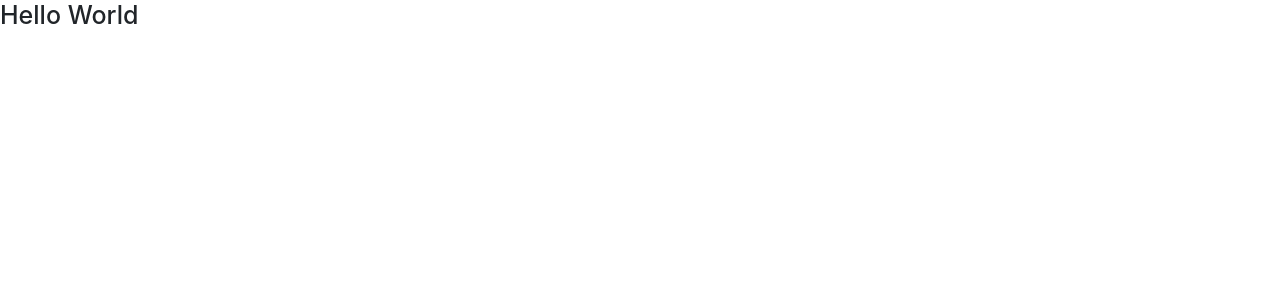
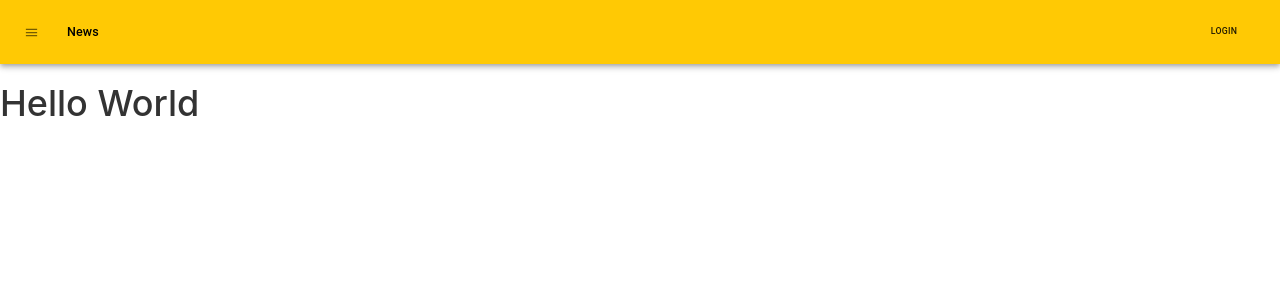
Before and after one commit to nguderian/SDPM, a React (Create React App) app in the folder frontend/: page / in a window 1280 px wide. Shown: the top 300 px of the page. Built offline with nearby package versions, Linux system fonts and the light colour scheme.

Commit message:
testing material UI (ik the branch name is wrong)

```diff
--- /dev/null
+++ b/frontend/src/components/NavBar.js
@@ -0,0 +1,50 @@
+import React, { Fragment } from 'react';
+import { makeStyles, withStyles } from '@material-ui/core/styles';
+import AppBar from '@material-ui/core/AppBar';
+import Toolbar from '@material-ui/core/Toolbar';
+import Typography from '@material-ui/core/Typography';
+import Button from '@material-ui/core/Button';
+import IconButton from '@material-ui/core/IconButton';
+import MenuIcon from '@material-ui/icons/Menu';
+
+const useStyles = makeStyles(theme => ({
+    root: {
+      flexGrow: 1,
+    },
+
+    menuButton: {
+      marginRight: theme.spacing(2),
+    },
+    title: {
+      flexGrow: 1,
+      color: 'black'
+    },
+}));
+
+const StyledNav = withStyles({
+  colorPrimary: {
+    'background-color': '#ffc904'
+  }
+})(AppBar);
+
+const NavBar = () => {
+    const classes = useStyles();
+
+    return (
+        <Fragment>
+            <StyledNav position="static" classname={classes.root}>
+                <Toolbar>
+                    <IconButton edge="start" className={classes.menuButton} color="black" aria-label="menu">
+                        <MenuIcon />
+                    </IconButton>
+                    <Typography variant="h6" className={classes.title}>
+                        News
+                    </Typography>
+                    <Button color="black">Login</Button>
+                </Toolbar>
+            </StyledNav>
+        </Fragment>
+    )
+}
+
+export default NavBar;
--- a/frontend/src/index.js
+++ b/frontend/src/index.js
@@ -7,7 +7,8 @@ import { createStore } from 'redux';
 import currentUser from './storeConfig/reducers';
 import * as serviceWorker from './serviceWorker';
 import routes from './Routes'
-import 'bootstrap/dist/css/bootstrap.min.css';
+// import 'bootstrap/dist/css/bootstrap.min.css';
+import Navbar from './components/NavBar';
 
 // checks to see if there's data in local storage (browser)
 // if there is it loads it to the store as initial state
@@ -34,6 +35,7 @@ store.subscribe(() => {
 
 ReactDOM.render(
     <Provider store={store}>
+        <Navbar/>
         {routes}
     </Provider>
     , document.getElementById('root')
```
Also changed, not shown: frontend/package.json (+5 -4 lines), 1 other file (tests, documents, lock files or other folders).
